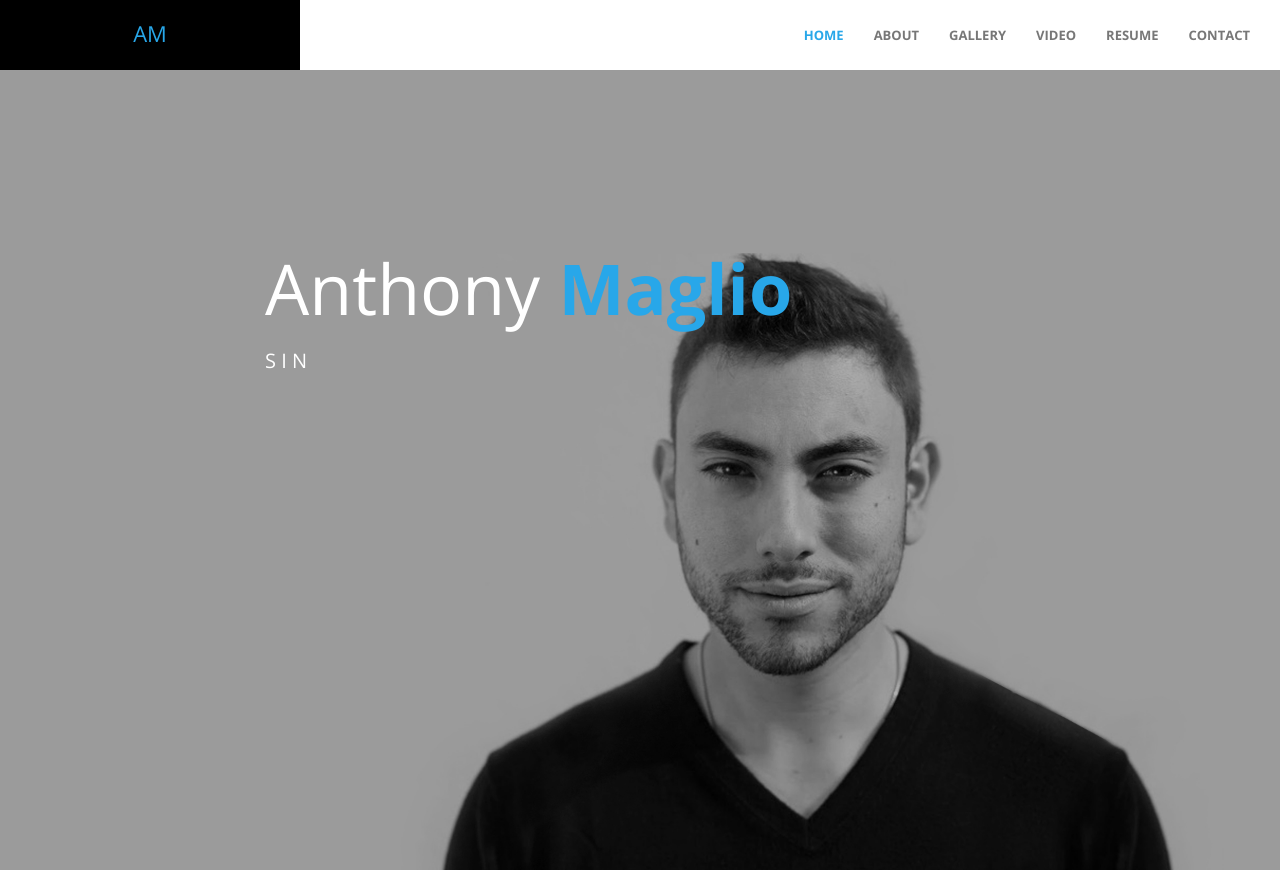
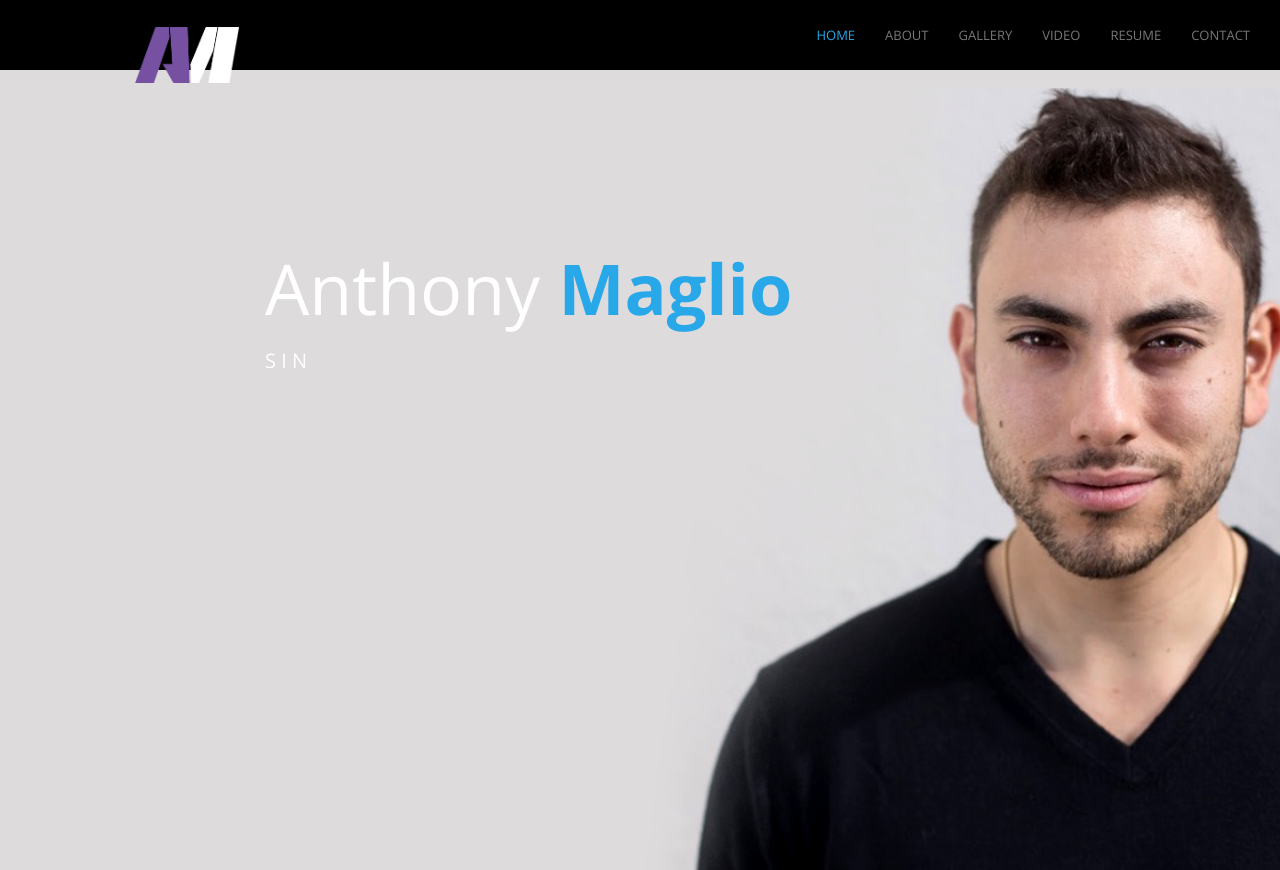
Before and after one commit to dbell508/anthonyactor, a plain HTML site: page index.html in a window 1280 px wide. Shown: the top 870 px of the page. Drawn offline with nearby package versions, Linux system fonts and the light colour scheme; some packages are replaced by stand-ins of ours; a script that the page names is missing.

Commit message:
logo + styling

```diff
--- a/css/templatemo-style.css
+++ b/css/templatemo-style.css
@@ -142,32 +142,28 @@ h2 span
 /* start nagivation */
 .navbar-default
 	{
-		background: #fff;
+		background: #000;
 		border: 0;
 		box-shadow: none;
 		margin: 0 !important;
 	}
-.navbar-default .navbar-brand
+.navbar-default .navbar-brand img
 	{
-		text-align: center;
-		font-weight: 500;
-		font-size: 22px;
-		height: 70px;
+		margin: 0 100px;
+		height: 80px;
 		line-height: 40px;
 		padding: 12px 20px 12px;
 		color: #fff;
-		background-color: #000;
-		width: 300px;
-		border: 1px solid #000;
+		cursor: pointer;
 	}
-.navbar-default .navbar-brand:hover {
-		background-color: #000;
-		color: #28A7E9;
+
+
+.navbar-default .navbar-brand a:hover {
+		cursor: pointer;
 }
 
 .navbar-default .navbar-nav li a
 	{
-		font-weight: bold;
 		font-size: 13px;
 		height: 70px;
 		line-height: 40px;
@@ -196,7 +192,7 @@ h2 span
 /* start home */
 #home
 	{
-		background: url('../images/home-bg.jpg') no-repeat;
+		background: url('../images/home-bg.png') no-repeat;
 		background-size: cover;
 		padding-top: 160px;
 		padding-bottom: 100px;
--- a/index.html
+++ b/index.html
@@ -53,7 +53,7 @@
 						<span class="icon icon-bar"></span>
 						<span class="icon icon-bar"></span>
 					</button>
-					<a href="#top" class="navbar-brand">A<span>M</span></a>
+					<a href="#top" class="navbar-brand"><img src="images/AM-logo.png"></a>
 				</div>
 				<div class="collapse navbar-collapse">
 					<ul class="nav navbar-nav navbar-right">
```
Also changed, not shown: images/AM-logo.png (added), images/home-bg.png (added).
